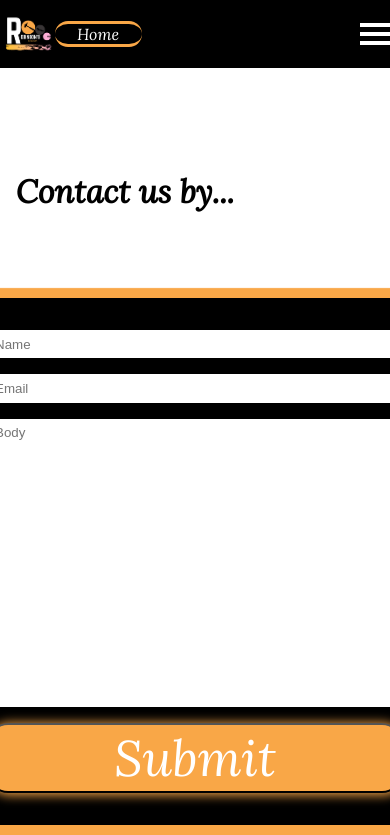
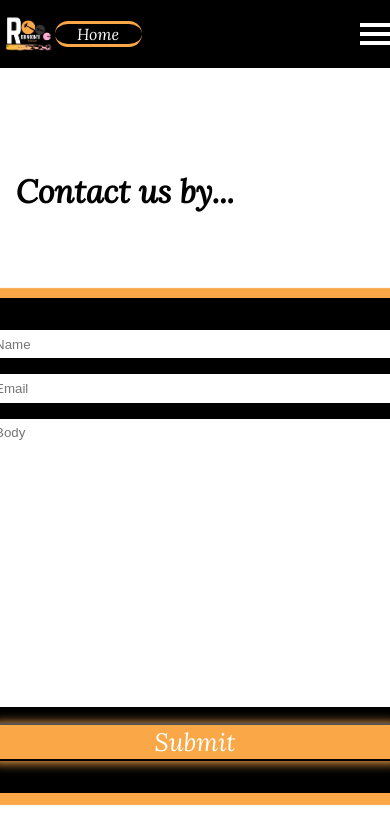
Before and after one commit to ZayyTheWizard/RobinsonRedesigns, a Next.js app: page /ContactUs in a window 390 px wide. Shown: the top 835 px of the page. Built offline with nearby package versions, Linux system fonts and the light colour scheme.

Commit message:
customer requested changes

```diff
--- a/src/app/ContactUs/page.module.css
+++ b/src/app/ContactUs/page.module.css
@@ -54,7 +54,11 @@
 
     .line {
         background-color: black;
-        height: 0px;
-        width: 0.5%;
+        height: 0%;
+        width: 0%;
+    }
+
+    .contactForm {
+        margin-bottom: 20em;
     }
 }
--- a/src/app/ContactUs/page.tsx
+++ b/src/app/ContactUs/page.tsx
@@ -52,7 +52,9 @@ export default function Contactus() {
         <div className={Styles.content}>
           <Phone />
           <div className={Styles.line}></div>
-          <ContactForm setStatus={setStatus} />
+          <div className={Styles.contactForm}>
+            <ContactForm setStatus={setStatus} />
+          </div>
         </div>
       </div>
 
--- a/src/app/components/About/About.tsx
+++ b/src/app/components/About/About.tsx
@@ -18,6 +18,7 @@ export default function About() {
             visions while ensuring affordability and quality in every project.
           </p>
         </div>
+        <div className={Styles.image}>
           <Image
             src={"/assets/homeLogo.png"}
             width={500}
@@ -27,5 +28,6 @@ export default function About() {
           />
         </div>
       </div>
+    </div>
   );
 }
--- a/src/app/components/ContactForm/ContactForm.module.css
+++ b/src/app/components/ContactForm/ContactForm.module.css
@@ -38,3 +38,14 @@
 .buttonStyle:hover {
     cursor: pointer;
 }
+
+@media (max-width: 768px) {
+    .buttonStyle {
+        font-family: "Lora";
+        font-size: 25px;
+        color: white;
+        background-color: #f9a747;
+        box-shadow: 1px 1px 11px 1px #f9a747;
+        border-radius: 10px
+    }
+}
```
Also changed, not shown: src/app/components/About/About.module.css (+8 -0 lines). Lines whose indentation alone changed are shown as unchanged.
